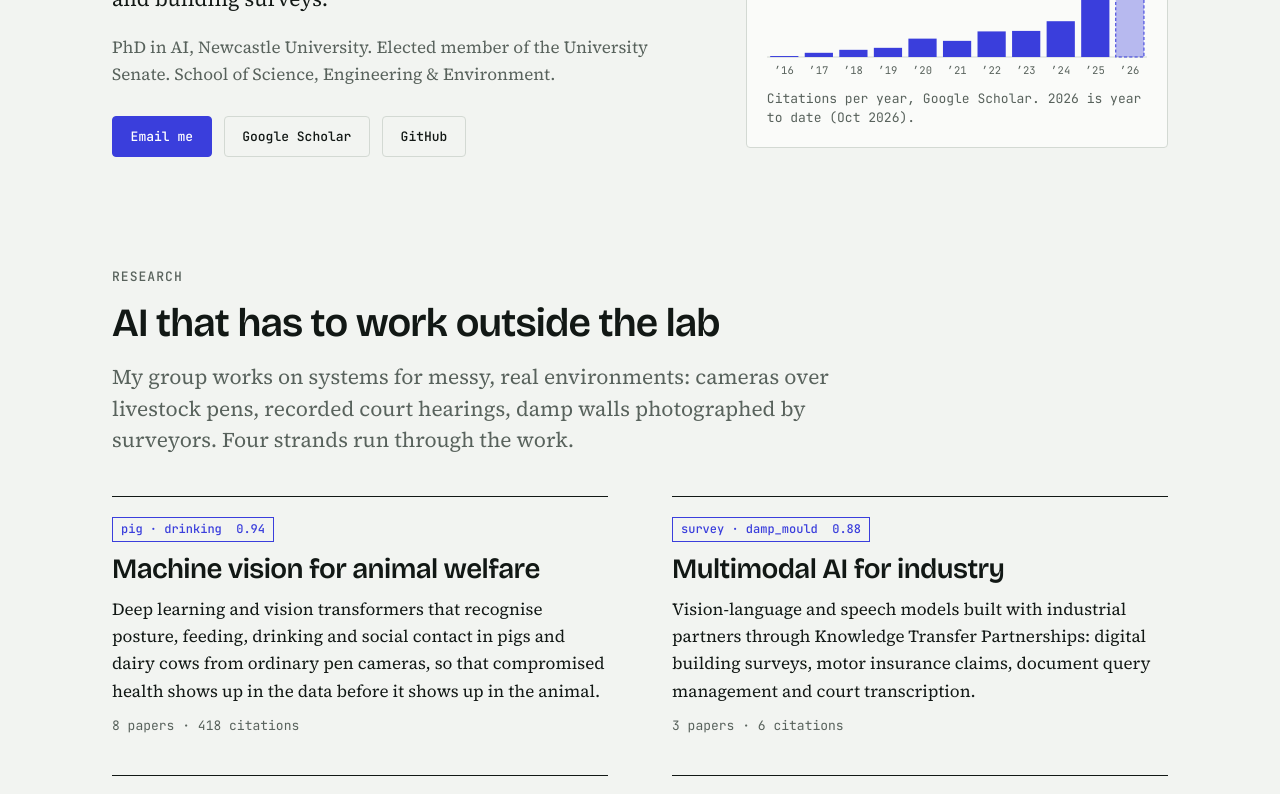
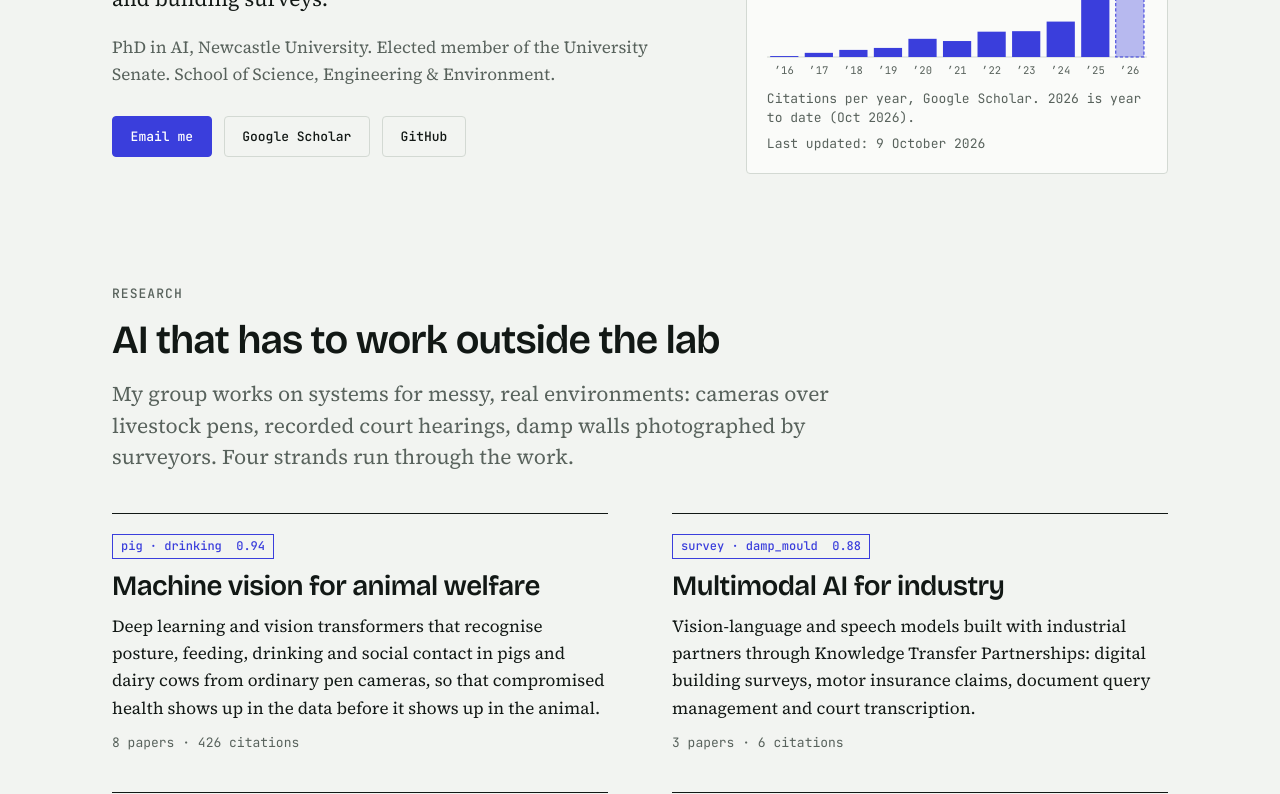
Before and after one commit to Ali-Alameer/portfolio, a Next.js app: page / in a window 1280 px wide. Shown: the part 560-1354 px from the top of the page. Built offline with nearby package versions, Linux system fonts and the light colour scheme.

Commit message:
Update citation figures and add last updated date

```diff
--- a/src/components/CitationChart.module.css
+++ b/src/components/CitationChart.module.css
@@ -46,3 +46,9 @@
   font: var(--step--1) / 1.4 var(--font-m);
   color: var(--muted);
 }
+
+.updated {
+  margin: 0;
+  font: var(--step--1) / 1.4 var(--font-m);
+  color: var(--muted);
+}
--- a/src/components/CitationChart.tsx
+++ b/src/components/CitationChart.tsx
@@ -54,6 +54,7 @@ export default function CitationChart() {
       <figcaption className={styles.caption}>
         Citations per year, Google Scholar. {last.year} is year to date ({scholarStats.asOf}).
       </figcaption>
+      <p className={styles.updated}>Last updated: {scholarStats.lastUpdated}</p>
     </figure>
   );
 }
--- a/src/data/profile.ts
+++ b/src/data/profile.ts
@@ -22,7 +22,8 @@ export const profile = {
 
 export const scholarStats = {
   asOf: "Oct 2026",
-  citations: { all: 1296, since2021: 1123 },
+  lastUpdated: "9 October 2026",
+  citations: { all: 1308, since2021: 1135 },
   hIndex: { all: 15, since2021: 12 },
   i10: { all: 24, since2021: 18 },
   // Citations received per calendar year (2026 is partial).
@@ -36,8 +37,8 @@ export const scholarStats = {
     { year: 2022, count: 103 },
     { year: 2023, count: 105 },
     { year: 2024, count: 144 },
-    { year: 2025, count: 382 },
-    { year: 2026, count: 307 },
+    { year: 2025, count: 386 },
+    { year: 2026, count: 315 },
   ],
 };
 
@@ -96,24 +97,24 @@ export const publications: Publication[] = [
   { title: "Understanding contest skill to reduce the welfare costs of aggression", authors: "LS Oldham, GA Arnott, M Briffa, A Futro, J Donbavand, AK Kadlecova, et al.", venue: "Biology Letters 22(4)", year: 2026, citations: 0, theme: "livestock" },
   { title: "Addressing intersectional bias in AI recruitment using HITHIRE model: a fair, ethical, green AI and transparent hiring solution for Saudi Arabia's diverse workforce", authors: "E Albaroudi, T Mansouri, M Hatamleh, A Alameer", venue: "AI and Ethics 6(1)", year: 2026, citations: 5, theme: "fairness" },
   { title: "COLLAB-LLM: a communication-centric role-based framework for scalable multi-agent LLM collaboration", authors: "E Albaroudi, M Hatamleh, MS Hejazi, AY Alshalabi, T Mansouri, et al.", venue: "Asian Journal of Research in Computer Science 19(1)", year: 2026, citations: 2, theme: "language" },
-  { title: "Vision transformer-based multi-camera multi-object tracking framework for dairy cow monitoring", authors: "K Abbas, Z Afzal, A Raza, T Mansouri, AW Dowsey, C Inchaisri, et al.", venue: "Smart Agricultural Technology", year: 2025, citations: 7, theme: "livestock", featured: true },
+  { title: "Vision transformer-based multi-camera multi-object tracking framework for dairy cow monitoring", authors: "K Abbas, Z Afzal, A Raza, T Mansouri, AW Dowsey, C Inchaisri, et al.", venue: "Smart Agricultural Technology", year: 2025, citations: 8, theme: "livestock", featured: true },
   { title: "HitHire: the future of ethical, fair, and sustainable AI recruitment. A governance framework", authors: "E Albaroudi, T Mansouri, M Hatamleh, A Alameer", venue: "Array", year: 2025, citations: 9, theme: "fairness" },
   { title: "Inclusive prompt engineering for large language models: a modular framework for ethical, structured, and adaptive AI", authors: "MS Torkestani, A Alameer, S Palaiahnakote, T Mansouri", venue: "Artificial Intelligence Review 58(11)", year: 2025, citations: 12, theme: "fairness", featured: true },
   { title: "A comparative analysis of state-of-the-art speech-to-text models for court applications", authors: "A Alameer, HK Jahromi, Z Afzal, M Malik, S Morphy, T Mansouri", venue: "Intl. Conference on Data Science, AI and Applications", year: 2025, citations: 1, theme: "language" },
-  { title: "Vision transformers for automated detection of pig interactions in groups", authors: "G Taiwo, S Vadera, A Alameer", venue: "Smart Agricultural Technology 10", year: 2025, citations: 54, theme: "livestock", featured: true },
+  { title: "Vision transformers for automated detection of pig interactions in groups", authors: "G Taiwo, S Vadera, A Alameer", venue: "Smart Agricultural Technology 10", year: 2025, citations: 55, theme: "livestock", featured: true },
   { title: "A newly adopted YOLOv9 model for detecting mould regions inside of buildings", authors: "T Mansouri, MS Mashuk, S Palaiahnakote, A Chacko, L Sykes, A Alameer", venue: "Intl. Journal of Pattern Recognition and Artificial Intelligence 39", year: 2025, citations: 3, theme: "language" },
   { title: "Generative AI and the future of software engineering in Saudi Arabia: governance, innovation, and workforce transformation", authors: "E Albaroudi, T Mansouri, M Hatamleh, M Elbehairy, A Alameer", venue: "Intl. Journal of Theoretical & Applied Computational Intelligence", year: 2025, citations: 16, theme: "fairness" },
   { title: "Saudi Arabia's Vision 2030: leveraging generative artificial intelligence to enhance software engineering", authors: "E Albaroudi, T Mansouri, M Hatamleh, A Alameer", venue: "8th Intl. Women in Data Science Conference, Prince Sultan University", year: 2025, citations: 15, theme: "fairness" },
   { title: "RLS adaptive filter co-design for de-noising ECG signal", authors: "AF Mahmood, SN Awny, A Alameer", venue: "Results in Engineering 24", year: 2024, citations: 15, theme: "vision" },
   { title: "Review of farmer-centered AI systems technologies in livestock operations", authors: "GA Taiwo, A Alameer, T Mansouri", venue: "CABI Reviews 19(1)", year: 2024, citations: 11, theme: "livestock" },
-  { title: "The intersection of generative AI and healthcare: addressing challenges to enhance patient care", authors: "E Albaroudi, T Mansouri, A Alameer", venue: "7th Intl. Women in Data Science Conference, Prince Sultan University", year: 2024, citations: 28, theme: "fairness" },
-  { title: "A comprehensive review of AI techniques for addressing algorithmic bias in job hiring", authors: "E Albaroudi, T Mansouri, A Alameer", venue: "AI 5(1), 383–404", year: 2024, citations: 281, theme: "fairness", featured: true },
-  { title: "Toward the automated detection of behavioral changes associated with the post-weaning transition in pigs", authors: "I Kyriazakis, A Alameer, K Bučková, R Muns", venue: "Frontiers in Veterinary Science 9", year: 2023, citations: 10, theme: "livestock" },
-  { title: "Automated detection and quantification of contact behaviour in pigs using deep learning", authors: "A Alameer, S Buijs, N O'Connell, L Dalton, M Larsen, L Pedersen, et al.", venue: "Biosystems Engineering 224, 118–130", year: 2022, citations: 45, theme: "livestock" },
+  { title: "The intersection of generative AI and healthcare: addressing challenges to enhance patient care", authors: "E Albaroudi, T Mansouri, A Alameer", venue: "7th Intl. Women in Data Science Conference, Prince Sultan University", year: 2024, citations: 29, theme: "fairness" },
+  { title: "A comprehensive review of AI techniques for addressing algorithmic bias in job hiring", authors: "E Albaroudi, T Mansouri, A Alameer", venue: "AI 5(1), 383–404", year: 2024, citations: 283, theme: "fairness", featured: true },
+  { title: "Toward the automated detection of behavioral changes associated with the post-weaning transition in pigs", authors: "I Kyriazakis, A Alameer, K Bučková, R Muns", venue: "Frontiers in Veterinary Science 9", year: 2023, citations: 11, theme: "livestock" },
+  { title: "Automated detection and quantification of contact behaviour in pigs using deep learning", authors: "A Alameer, S Buijs, N O'Connell, L Dalton, M Larsen, L Pedersen, et al.", venue: "Biosystems Engineering 224, 118–130", year: 2022, citations: 47, theme: "livestock" },
   { title: "Labeled projective dictionary pair learning: application to handwritten numbers recognition", authors: "R Ameri, A Alameer, S Ferdowsi, K Nazarpour, V Abolghasemi", venue: "Information Sciences 609, 489–506", year: 2022, citations: 16, theme: "vision" },
   { title: "Classification of handwritten Chinese numbers with convolutional neural networks", authors: "R Ameri, A Alameer, S Ferdowsi, V Abolghasemi, K Nazarpour", venue: "5th Intl. Conference on Pattern Recognition and Image Analysis", year: 2021, citations: 8, theme: "vision" },
-  { title: "Automatic recognition of feeding and foraging behaviour in pigs using deep learning", authors: "A Alameer, I Kyriazakis, HA Dalton, AL Miller, J Bacardit", venue: "Biosystems Engineering 197, 91–104", year: 2020, citations: 144, theme: "livestock", featured: true },
-  { title: "Automated recognition of postures and drinking behaviour for the detection of compromised health in pigs", authors: "A Alameer, I Kyriazakis, J Bacardit", venue: "Scientific Reports 10(1)", year: 2020, citations: 147, theme: "livestock", featured: true },
+  { title: "Automatic recognition of feeding and foraging behaviour in pigs using deep learning", authors: "A Alameer, I Kyriazakis, HA Dalton, AL Miller, J Bacardit", venue: "Biosystems Engineering 197, 91–104", year: 2020, citations: 145, theme: "livestock", featured: true },
+  { title: "Automated recognition of postures and drinking behaviour for the detection of compromised health in pigs", authors: "A Alameer, I Kyriazakis, J Bacardit", venue: "Scientific Reports 10(1)", year: 2020, citations: 149, theme: "livestock", featured: true },
   { title: "Objects and scenes classification with selective use of central and peripheral image content", authors: "A Alameer, P Degenaar, K Nazarpour", venue: "Journal of Visual Communication and Image Representation 66", year: 2020, citations: 10, theme: "vision" },
   { title: "Context-based object recognition: indoor versus outdoor environments", authors: "A Alameer, P Degenaar, K Nazarpour", venue: "Science and Information Conference", year: 2019, citations: 12, theme: "vision" },
   { title: "Incoherent dictionary pair learning: application to a novel open-source database of Chinese numbers", authors: "V Abolghasemi, M Chen, A Alameer, S Ferdowsi, J Chambers, et al.", venue: "IEEE Signal Processing Letters 25(4)", year: 2018, citations: 18, theme: "vision" },
```
Also changed, not shown: 1 other file (tests, documents, lock files or other folders).
